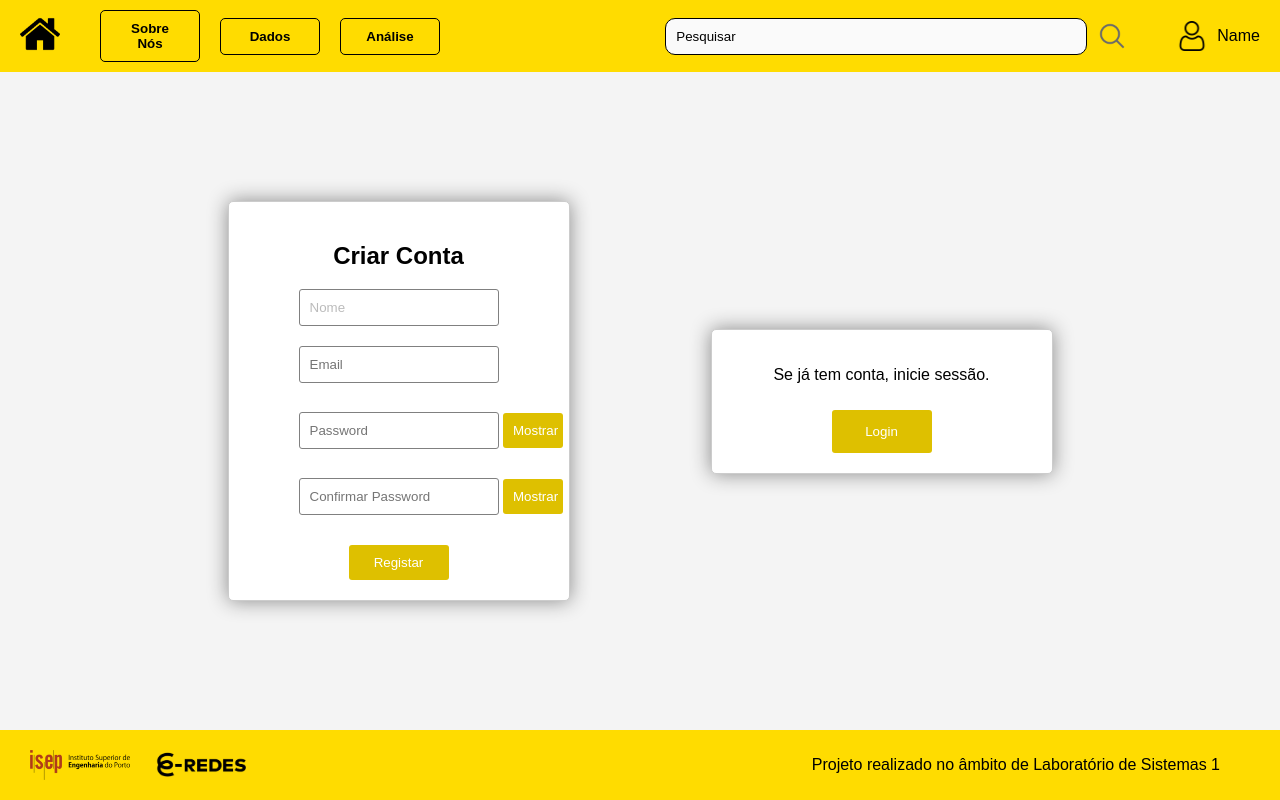
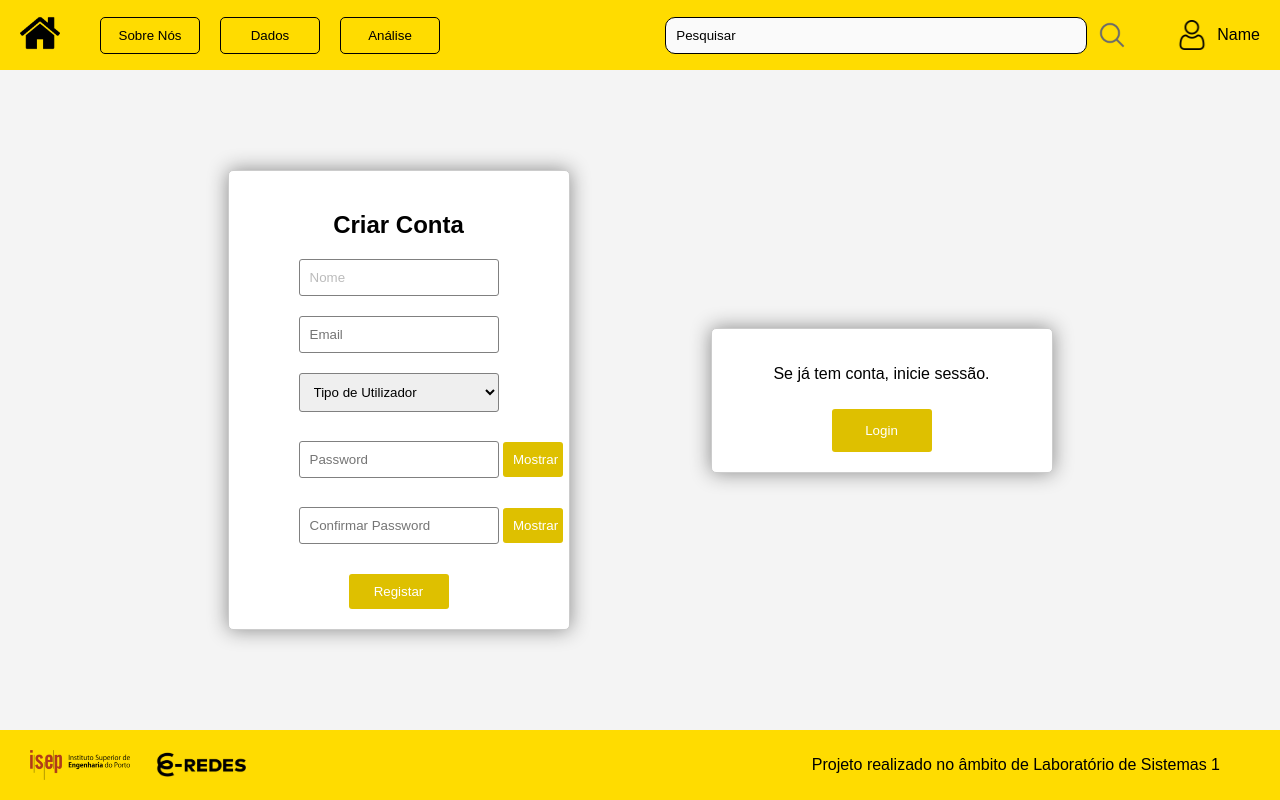
Before and after one commit to joaomiranda1220911/LSIS1_2324_G04, a PHP site: page /Register.php in a window 1280 px wide. Run offline with PHP 8.4, Linux system fonts and the light colour scheme; the visitor is signed in with stand-in values (Sample User, id 1).

Commit message:
tipo de utilizador

```diff
--- a/Register.php
+++ b/Register.php
@@ -120,6 +120,14 @@ if ($_SERVER['REQUEST_METHOD'] == 'POST' && isset($_POST['submit'])) {
                 <input type="email" placeholder="Email" id="email" name="email" required>
             </div>
             <div class="input-container">
+                <select id="permissao" name="permissao" required>
+                    <option value="" disabled selected>Tipo de Utilizador</option>
+                    <option value="Utilizador">Utilizador</option>
+                    <option value="Admin">Admin</option>
+                    <option value="colaborador E-Redes">Colaborador E-Redes</option>
+                </select>
+            </div>
+            <div class="input-container">
                 <input type="password" placeholder="Password" id="password" name="password" required>
                 <button type="button" onclick="togglePasswordVisibility('password')">
                     Mostrar
--- a/styles.css
+++ b/styles.css
@@ -38,7 +38,7 @@ header {
     display: flex;
     align-items: center;
     border-color: 1px #898989 solid;
-    margin-left: auto; /* This will push the element to the right */
+    margin-left: auto;
 }
 
 .search-bar input[type="text"] {
@@ -198,7 +198,7 @@ main {
     background-color: #FFDC00;
     border: 1px solid black;
     border-radius: 5px;
-    padding: 10px 20px;
+    padding: 10px 10px 10px 10px;
     cursor: pointer;
     transition: background-color 0.3s ease, color 0.3s ease;
     display: inline-block;
@@ -216,7 +216,6 @@ main {
 .nav-buttons a {
     color: inherit;
     text-decoration: none;
-    font-weight: bold;
     display: block;
 }
 
@@ -339,7 +338,8 @@ main {
 .login-box input[type="password"],
 .register-box input[type="text"],
 .register-box input[type="email"],
-.register-box input[type="password"] {
+.register-box input[type="password"],
+.input-container select {
     width: 100%;
     padding: 10px;
     margin-bottom: 10px;
@@ -350,8 +350,20 @@ main {
 
 .register-box input[type="text"],
 .register-box input[type="email"],
-.register-box input[type="password"] {
+.register-box input[type="password"],
+.input-container select {
     width: 200px;
+}
+
+.input-container select:disabled {
+    background-color: #f8d7da;
+    color: #a2a2a2;
+    border-color: #f5c6cb;
+}
+
+.input-container select:focus {
+    outline: none;
+    border: 1px solid #555;
 }
 
 .input-container {
```
